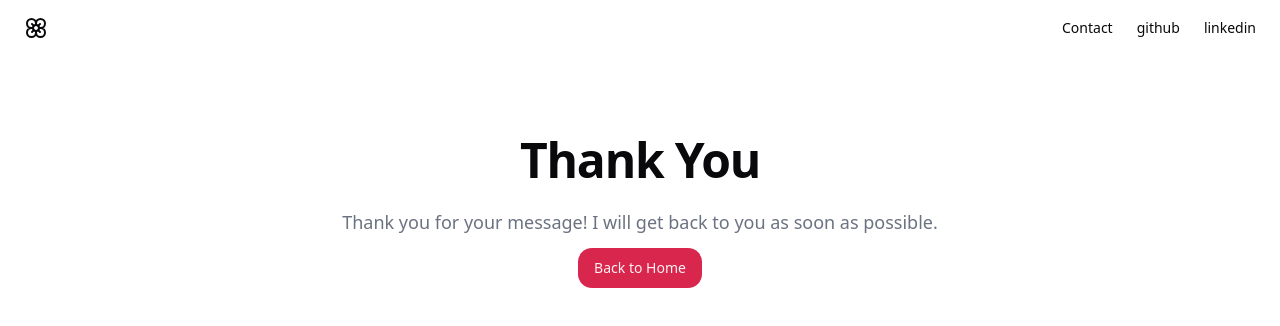
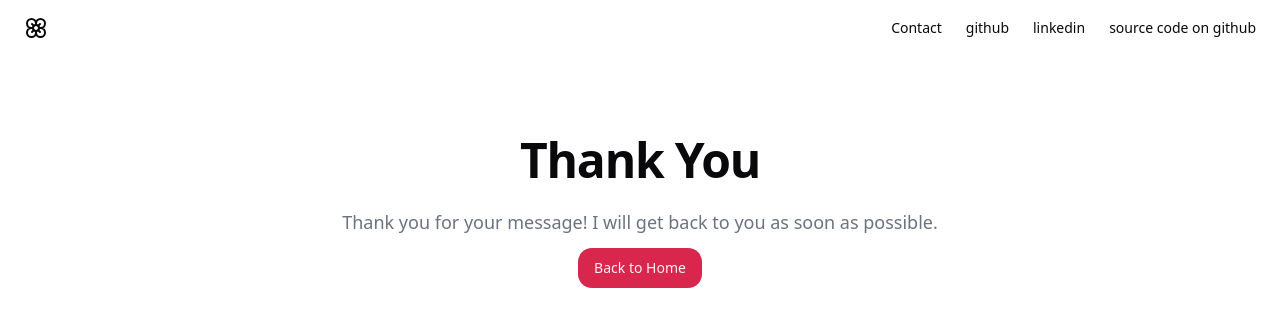
Before and after one commit to LisaScheers/portfolio, a Next.js app: page /hireme/thank-you in a window 1280 px wide. Shown: the top 326 px of the page. Built offline with nearby package versions, Linux system fonts and the light colour scheme; no server answers.

Commit message:
add link to source

```diff
--- a/src/app/(main)/layout.tsx
+++ b/src/app/(main)/layout.tsx
@@ -35,6 +35,12 @@ export default function Layout(props: PropsWithChildren) {
             >
               linkedin
             </Link>
+            <Link
+              className="text-sm font-medium underline-offset-4 hover:underline"
+              href="https://github.com/LisaScheers/portfolio"
+            >
+              source code on github
+            </Link>
           </nav>
         </header>
         {props.children}
```
